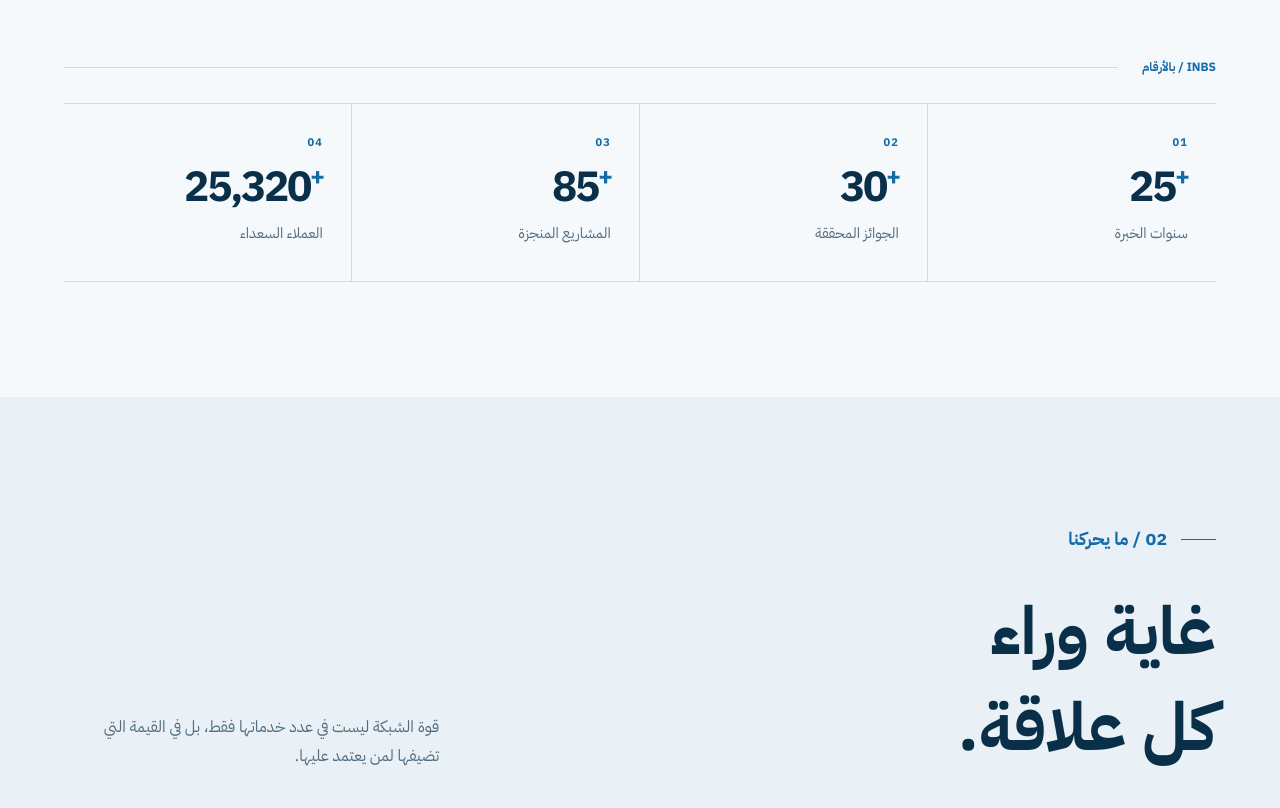
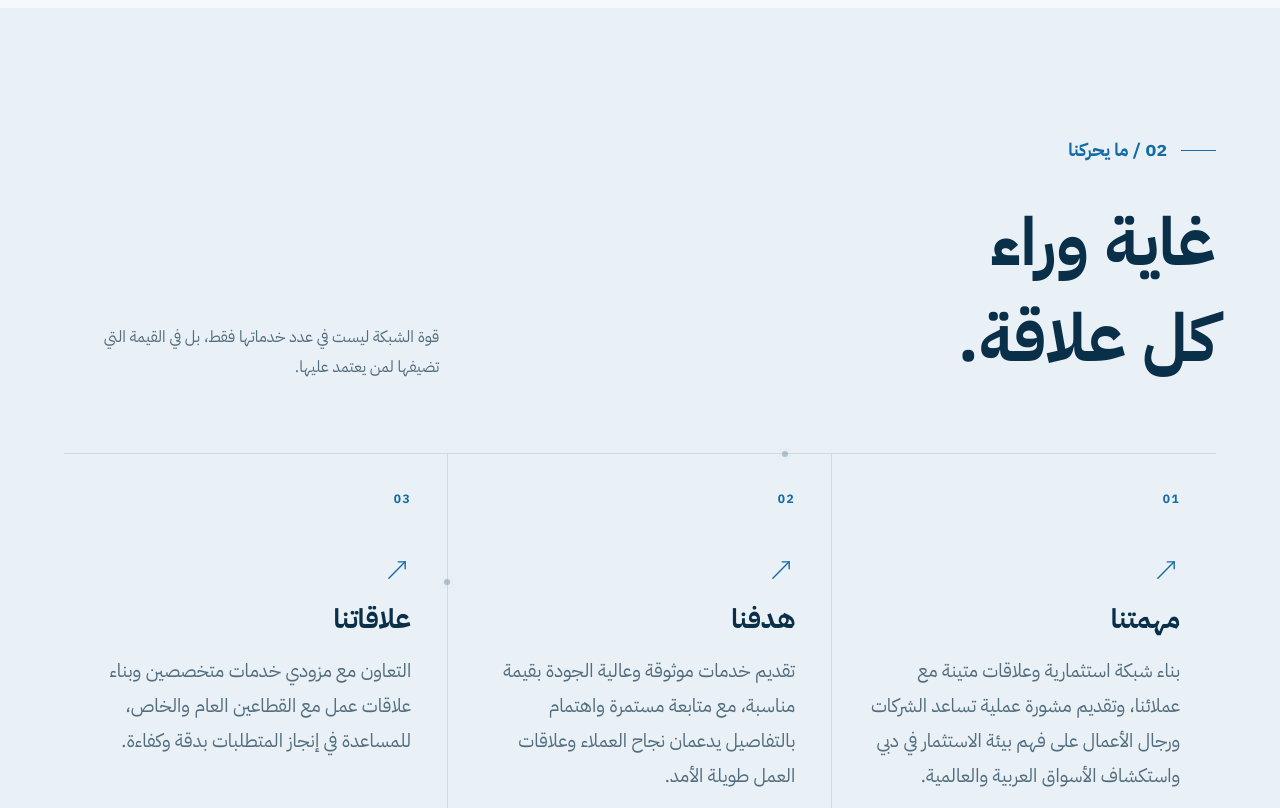
Before and after one commit to Bashar-alJabi/inbs-website, a Next.js app: page /ar/about in a window 1280 px wide. Shown: the part 1935-2743 px from the top of the page. Built offline with nearby package versions, Linux system fonts and the light colour scheme; no server answers.

Commit message:
design(about): integrate distinctive milestone feature into company story

```diff
--- a/src/components/about/about-page.tsx
+++ b/src/components/about/about-page.tsx
@@ -1,7 +1,6 @@
 import type { Locale } from '@/lib/site';
 import { AboutHero } from './about-hero';
 import { AboutIntro } from './about-intro';
-import { AboutMilestones } from './about-milestones';
 import { AboutPrinciples } from './about-principles';
 import { AboutNetwork } from './about-network';
 
@@ -10,7 +9,6 @@ export function AboutPage({ locale }: { locale: Locale }) {
   return <main className="inbs-about-page" id="top">
     <AboutHero locale={locale}/>
     <AboutIntro locale={locale}/>
-    <AboutMilestones locale={locale}/>
     <AboutPrinciples locale={locale}/>
     <AboutNetwork locale={locale}/>
   </main>;
```
